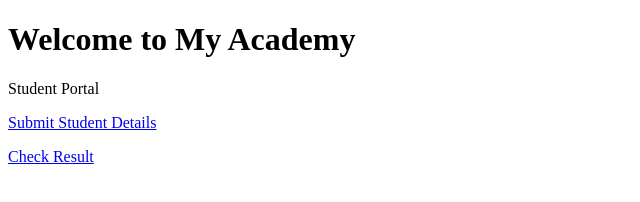
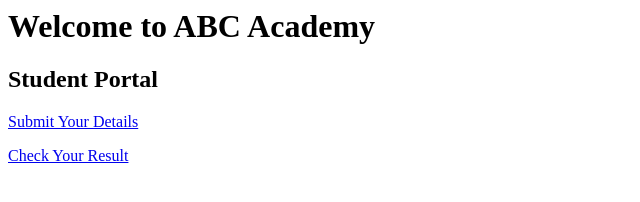
Before and after one commit to asghardilshad0002-del/studentresultaps2026, a plain HTML site: page index.html in a window 1280 px wide. Shown: the whole page, without its empty margins (0-640 px from the left). Drawn offline with Linux system fonts and the light colour scheme.

Commit message:
Update index.html

```diff
--- a/index.html
+++ b/index.html
@@ -1,21 +1,18 @@
-<!DOCTYPE html>
-<html>
-<head>
-  <title>My Academy</title>
-</head>
 <body>
 
-<h1>Welcome to My Academy</h1>
-
-<p>Student Portal</p>
+<h1>Welcome to ABC Academy</h1>
+<h2>Student Portal</h2>
 
 <p>
-  <a href="#">Submit Student Details</a>
+  <a href="https://docs.google.com/forms/d/e/1FAIpQLScDbxemzek6bA9G4IjhB1c_DbnaLYXG3IPnK1y_H0IMBjGzVQ/viewform?usp=dialog" target="_blank">
+    Submit Your Details
+  </a>
 </p>
 
 <p>
-  <a href="#">Check Result</a>
+  <a href="https://docs.google.com/spreadsheets/d/1gRqpU_4WgJ-lSs4EwLEuc_4wQ289APFieHXfdGj8twQ/edit?usp=sharing" target="_blank">
+    Check Your Result
+  </a>
 </p>
 
 </body>
-</html>
```
